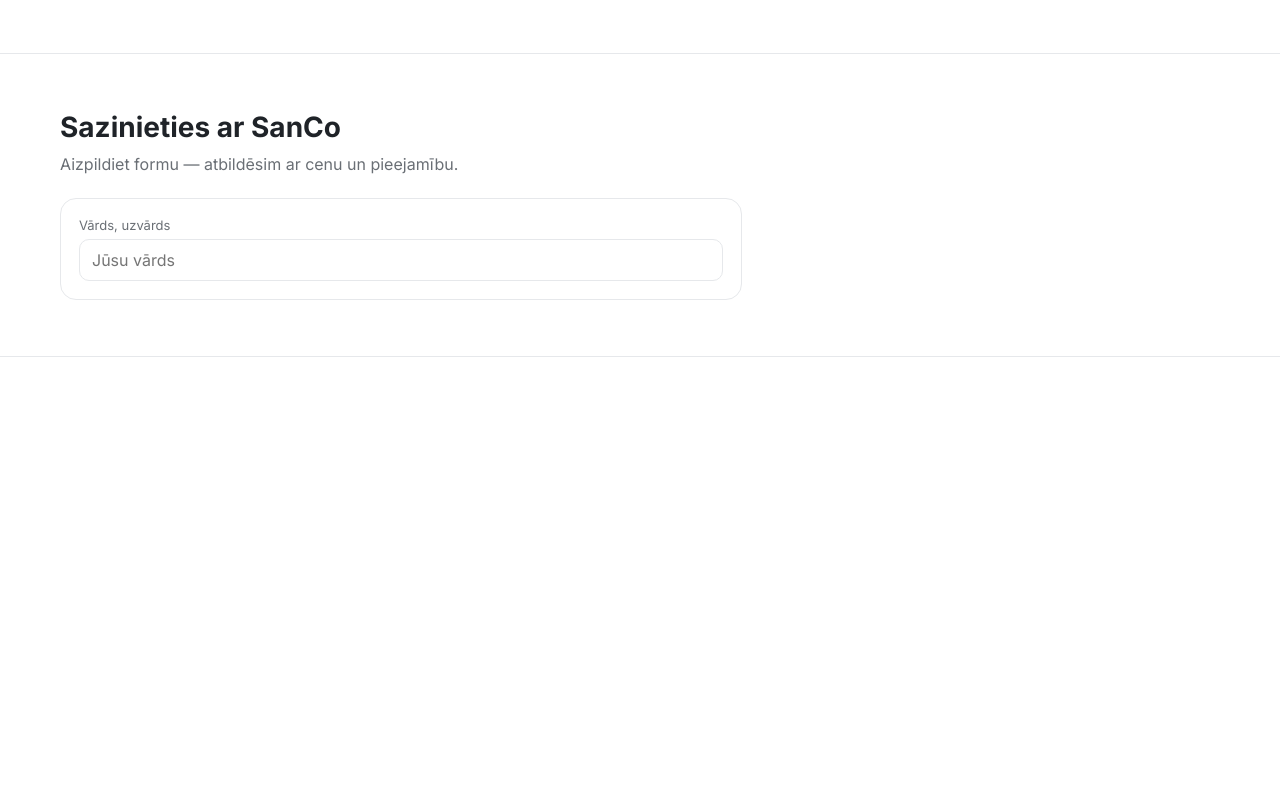
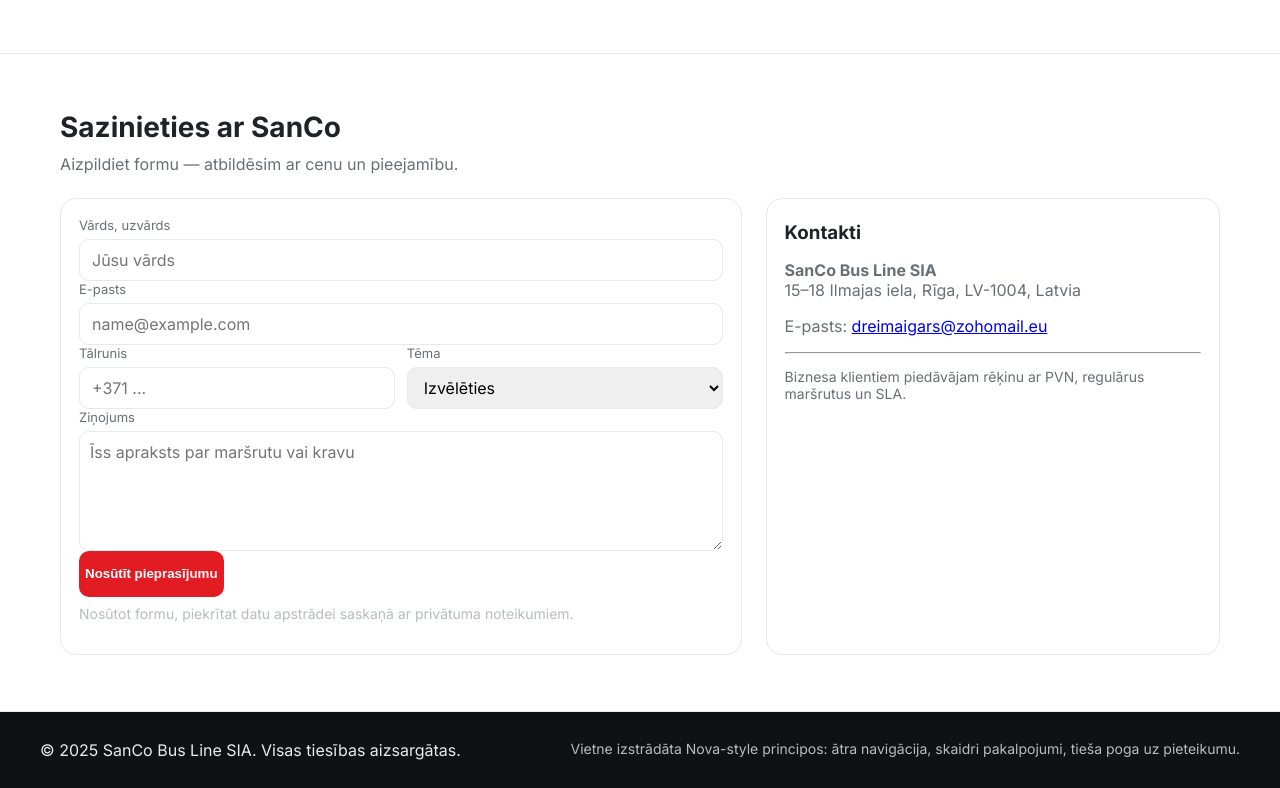
Before and after one commit to DreimAigars/DreimanAigars, a plain HTML site: page index.html in a window 1280 px wide. Shown: the part 3468-4256 px from the top of the page. Before the commit the page ends 3825 px from the top, so only its background shows below. Drawn offline with Linux system fonts and the light colour scheme.

Commit message:
Update index.html

```diff
--- a/index.html
+++ b/index.html
@@ -298,3 +298,64 @@ ko    a{color:var(--brand);text-decoration:none}
           <div class="field">
             <label>Vārds, uzvārds</label>
             <input required placeholder="Jūsu vārds">
+            </div>
+          <div class="field">
+            <label>E-pasts</label>
+            <input type="email" required placeholder="name@example.com">
+          </div>
+          <div class="grid-2">
+            <div class="field">
+              <label>Tālrunis</label>
+              <input placeholder="+371 ...">
+            </div>
+            <div class="field">
+              <label>Tēma</label>
+              <select required>
+                <option value="">Izvēlēties</option>
+                <option>Pasažieru pārvadājumi</option>
+                <option>Kravu loģistika</option>
+                <option>Noliktavas pakalpojumi</option>
+              </select>
+            </div>
+          </div>
+          <div class="field">
+            <label>Ziņojums</label>
+            <textarea required placeholder="Īss apraksts par maršrutu vai kravu"></textarea>
+          </div>
+          <button class="btn" type="submit">Nosūtīt pieprasījumu</button>
+          <p class="small" style="margin-top:8px">Nosūtot formu, piekrītat datu apstrādei saskaņā ar privātuma noteikumiem.</p>
+        </form>
+        <div class="card">
+          <h3>Kontakti</h3>
+          <p><strong>SanCo Bus Line SIA</strong><br>15–18 Ilmajas iela, Rīga, LV-1004, Latvia</p>
+          <p>E-pasts: <a href="mailto:dreimaigars@zohomail.eu">dreimaigars@zohomail.eu</a></p>
+          <hr>
+          <p class="small">Biznesa klientiem piedāvājam rēķinu ar PVN, regulārus maršrutus un SLA.</p>
+        </div>
+      </div>
+    </div>
+  </section>
+
+  <footer>
+    <div class="container foot">
+      <div>© 2025 SanCo Bus Line SIA. Visas tiesības aizsargātas.</div>
+      <div class="small">Vietne izstrādāta Nova-style principos: ātra navigācija, skaidri pakalpojumi, tieša poga uz pieteikumu.</div>
+    </div>
+  </footer>
+
+  <!-- Toast -->
+  <div class="toast" id="toast">Paldies! Pieprasījums saņemts. Mēs ar jums sazināsimies.</div>
+
+  <script>
+    function showToast(msg){
+      const t=document.getElementById('toast');
+      t.textContent=msg||'Paldies! Ziņa nosūtīta.';
+      t.classList.add('show');
+      setTimeout(()=>t.classList.remove('show'), 3500);
+      return false;
+    }
+    function sendQuote(e){e.preventDefault(); return showToast('Paldies! Piedāvājums tiks nosūtīts uz jūsu e-pastu.');}
+    function sendContact(e){e.preventDefault(); return showToast();}
+  </script>
+</body>
+</html>
```
